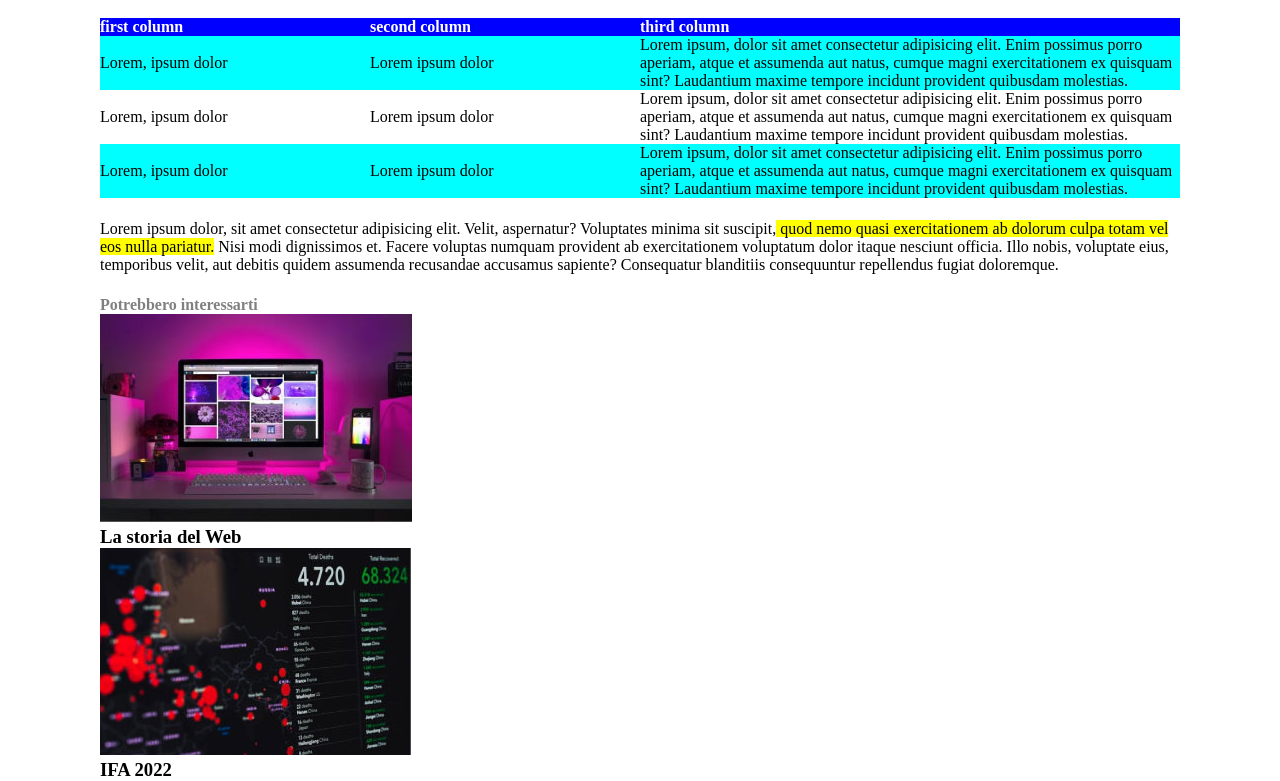
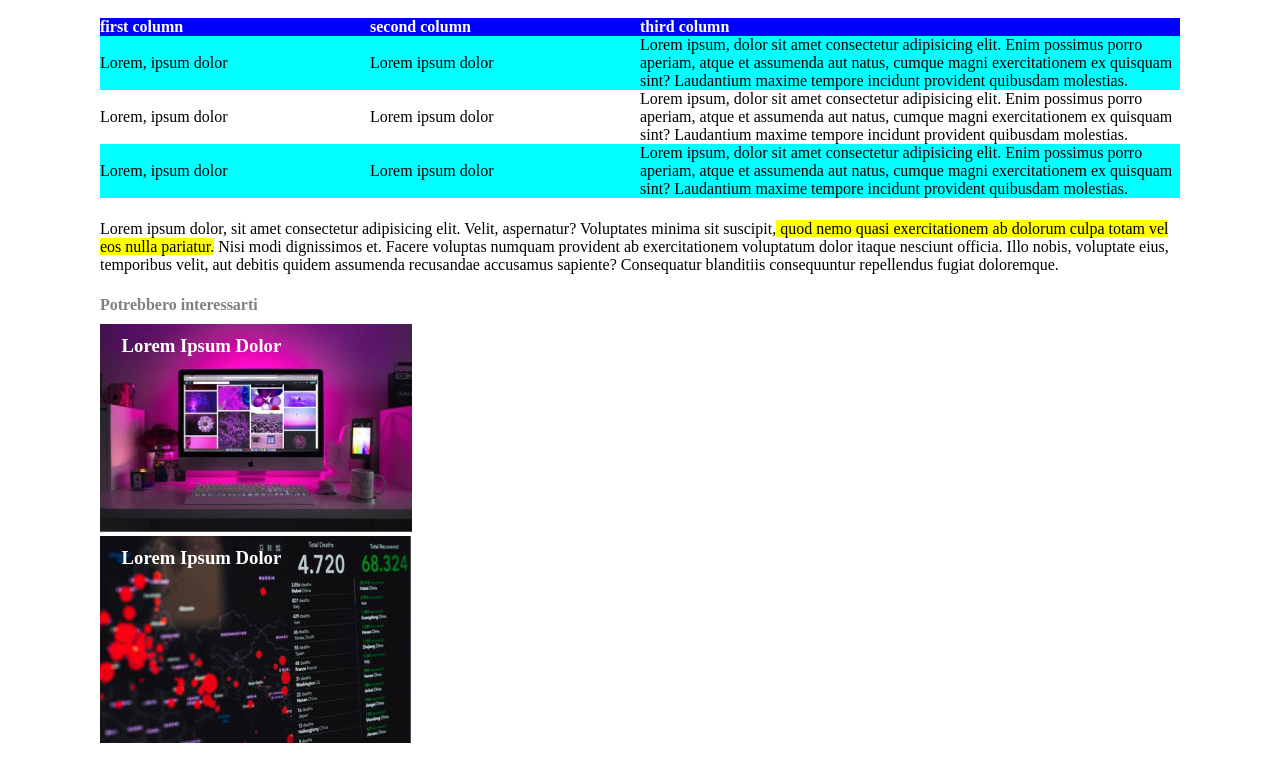
Before and after one commit to StefanoCione/html-css-booleaner, a plain HTML site: page index.html in a window 1280 px wide. Shown: the part 796-1577 px from the top of the page. After the commit the page ends 1543 px from the top, so only its background shows below. Drawn offline with Linux system fonts and the light colour scheme.

Commit message:
added footer properties

```diff
--- a/css/style.css
+++ b/css/style.css
@@ -71,3 +71,19 @@ thead {
 #row1, #row3 {
     background-color: aqua;
 }
+
+h4{
+    margin-bottom: 1%;
+}
+
+.container-2 {
+    position: relative;
+    color: white;
+  }
+
+  h3{
+    color: white;
+    position: absolute;
+    top: 5%;
+    left: 2%;
+  }
--- a/index.html
+++ b/index.html
@@ -91,13 +91,13 @@
         <!--potrebbero interessarti-->
         <footer>
             <h4 style="color: grey;">Potrebbero interessarti</h4>
-        <div class="container">
+        <div class="container-2">
             <img src="img/monitor.jpg" alt="La storia del Web">
-            <h3>La storia del Web</h3>
+            <h3>Lorem Ipsum Dolor</h3>
         </div>
-        <div class="container">
+        <div class="container-2">
             <img src="img/graph.jpg" alt="IFA2022">
-            <h3>IFA 2022</h3>
+            <h3>Lorem Ipsum Dolor</h3>
         </div>
         </footer>
     </div>
```
